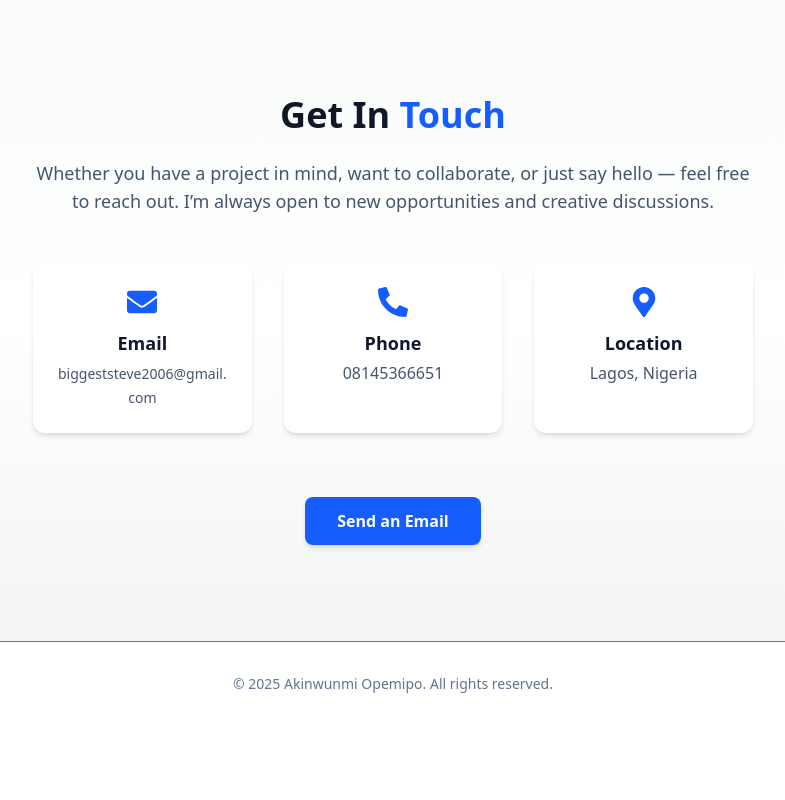
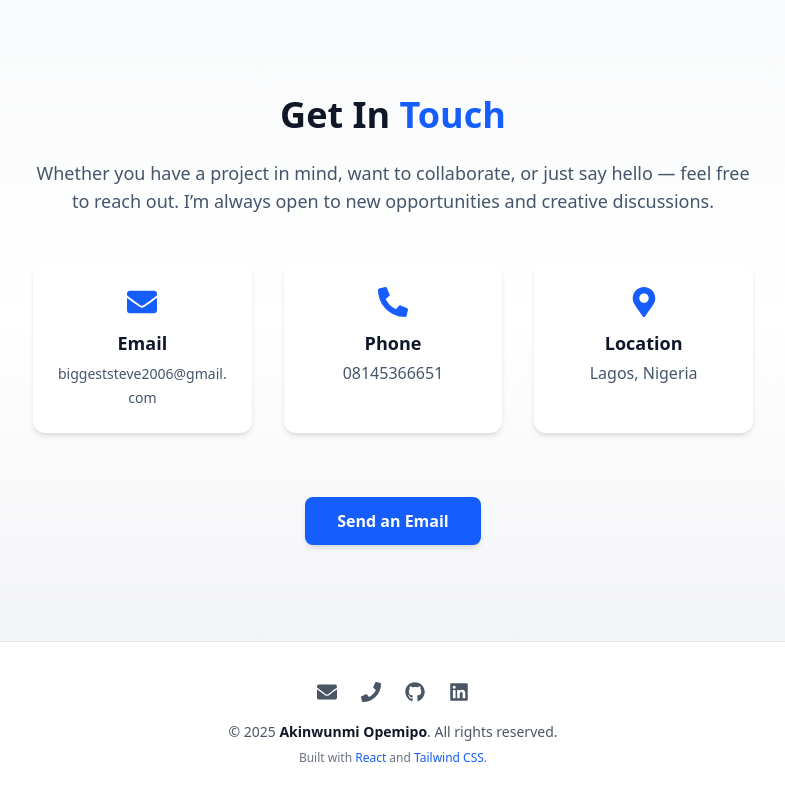
Before and after one commit to Loner5-stack/business-page, a React (Vite) app: page / in a window 1280 px wide. Shown: the part 2437-3237 px from the top of the page, without its empty margins (247-1032 px from the left). Before the commit the page ends 3163 px from the top, so only its background shows below. Built offline with nearby package versions, Linux system fonts and the light colour scheme.

Commit message:
fix: updated profile image path

```diff
--- a/src/components/Footer.jsx
+++ b/src/components/Footer.jsx
@@ -1,9 +1,69 @@
 import React from "react";
+import { FaGithub, FaLinkedin, FaEnvelope, FaPhone } from "react-icons/fa";
+import { motion } from "framer-motion";
 
 export default function Footer() {
   return (
-    <footer className="py-8 text-center text-sm text-slate-500 border-t">
-      &copy; {new Date().getFullYear()} Akinwunmi Opemipo. All rights reserved.
+    <footer className="py-10 bg-white text-gray-700 text-center border-t border-gray-200">
+      <motion.div
+        initial={{ opacity: 0, y: 30 }}
+        whileInView={{ opacity: 1, y: 0 }}
+        transition={{ duration: 0.5 }}
+        className="max-w-5xl mx-auto px-6"
+      >
+        {/* Social Links */}
+        <div className="flex justify-center gap-6 mb-5 flex-wrap">
+          <a
+            href="mailto:biggeststeve2006@gmail.com"
+            className="text-gray-600 hover:text-blue-600 transition text-xl"
+            title="Email"
+          >
+            <FaEnvelope />
+          </a>
+
+          <a
+            href="tel:+2348145366651"
+            className="text-gray-600 hover:text-blue-600 transition text-xl"
+            title="Phone"
+          >
+            <FaPhone />
+          </a>
+
+          <a
+            href="https://github.com/Biggeststeve2006"
+            target="_blank"
+            rel="noopener noreferrer"
+            className="text-gray-600 hover:text-blue-600 transition text-xl"
+            title="GitHub"
+          >
+            <FaGithub />
+          </a>
+
+          <a
+            href="https://linkedin.com/in/akinwunmi-opemipo"
+            target="_blank"
+            rel="noopener noreferrer"
+            className="text-gray-600 hover:text-blue-600 transition text-xl"
+            title="LinkedIn"
+          >
+            <FaLinkedin />
+          </a>
+        </div>
+
+        {/* Footer Text */}
+        <p className="text-sm text-gray-600">
+          &copy; {new Date().getFullYear()}{" "}
+          <span className="font-semibold text-gray-900">
+            Akinwunmi Opemipo
+          </span>
+          . All rights reserved.
+        </p>
+
+        <p className="text-xs text-gray-500 mt-2">
+          Built with <span className="text-blue-600 font-medium">React</span>{" "}
+          and <span className="text-blue-600 font-medium">Tailwind CSS</span>.
+        </p>
+      </motion.div>
     </footer>
   );
 }
```
